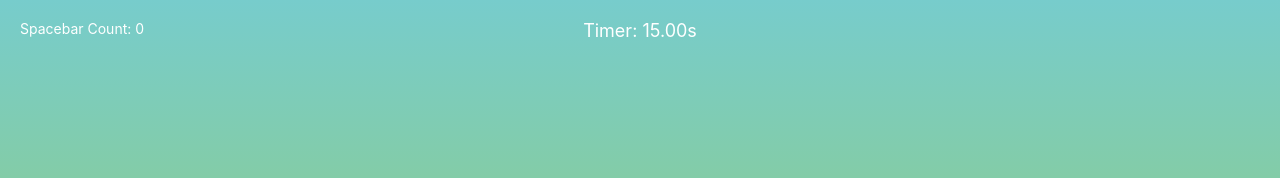
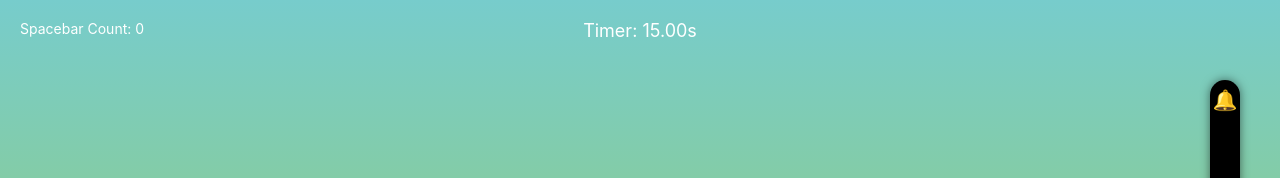
Before and after one commit to INSANE-P/Greenie-neck-stretch, a React (Create React App) app: page / in a window 1280 px wide. Shown: the top 178 px of the page. Built offline with nearby package versions, Linux system fonts and the light colour scheme.

Commit message:
feat: 오른쪽에 진행 게이지 추가

```diff
--- a/src/Giraffe.jsx
+++ b/src/Giraffe.jsx
@@ -186,6 +186,7 @@ const Giraffe = () => {
 
       <audio ref={audioRef} src={goalBell} />
 
+      {/* 배경 */}
       <div
         style={{
           position: "absolute",
@@ -198,6 +199,7 @@ const Giraffe = () => {
         }}
       />
 
+      {/* 타이머 */}
       <div
         style={{
           position: "absolute",
@@ -212,6 +214,7 @@ const Giraffe = () => {
         Timer: {remainingTime.toFixed(2)}s
       </div>
 
+      {/* 스페이스바 카운트 표시 */}
       <div
         style={{
           position: "absolute",
@@ -225,6 +228,59 @@ const Giraffe = () => {
         Spacebar Count: {pressCount}
       </div>
 
+      {/* 오른쪽 진행 게이지 + 종 아이콘 */}
+      <div
+        style={{
+          position: "fixed",
+          right: "40px",
+          top: "50%",
+          transform: "translateY(-50%)",
+          width: "30px",
+          height: "80%",
+          backgroundColor: "#000",
+          borderRadius: "15px",
+          overflow: "hidden",
+          zIndex: 50,
+          boxShadow: "0 0 10px rgba(0,0,0,0.5)",
+          display: "flex",
+          flexDirection: "column",
+          alignItems: "center",
+        }}
+      >
+        {/* 종 아이콘 */}
+        <div
+          style={{
+            fontSize: "20px",
+            color: "white",
+            margin: "8px 0",
+          }}
+        >
+          🔔
+        </div>
+
+        {/* 게이지 바 */}
+        <div
+          style={{
+            flexGrow: 1,
+            position: "relative",
+            width: "100%",
+          }}
+        >
+          <div
+            style={{
+              width: "100%",
+              height: `${(pressCount / SPACEBAR_GOAL_COUNT) * 100}%`,
+              backgroundColor: "#00ff00",
+              transition: "height 0.2s ease",
+              position: "absolute",
+              bottom: 0,
+              left: 0,
+            }}
+          />
+        </div>
+      </div>
+
+      {/* 파티클 */}
       {particles.map((p) => (
         <div
           key={p.id}
@@ -237,13 +293,14 @@ const Giraffe = () => {
             fontSize: "24px",
             pointerEvents: "none",
             zIndex: 25,
-            transform: `rotate(${p.angle + p.lifetime * 360}deg)`, // ✅ 회전 애니메이션
+            transform: `rotate(${p.angle + p.lifetime * 360}deg)`,
           }}
         >
           🌟
         </div>
       ))}
 
+      {/* 기린 이미지 */}
       <div
         style={{
           position: "fixed",
@@ -263,6 +320,7 @@ const Giraffe = () => {
         />
       </div>
 
+      {/* 모달 */}
       {isGameOver && (
         <div
           style={{
@@ -303,5 +361,4 @@ const Giraffe = () => {
     </div>
   );
 };
-
 export default Giraffe;
```
